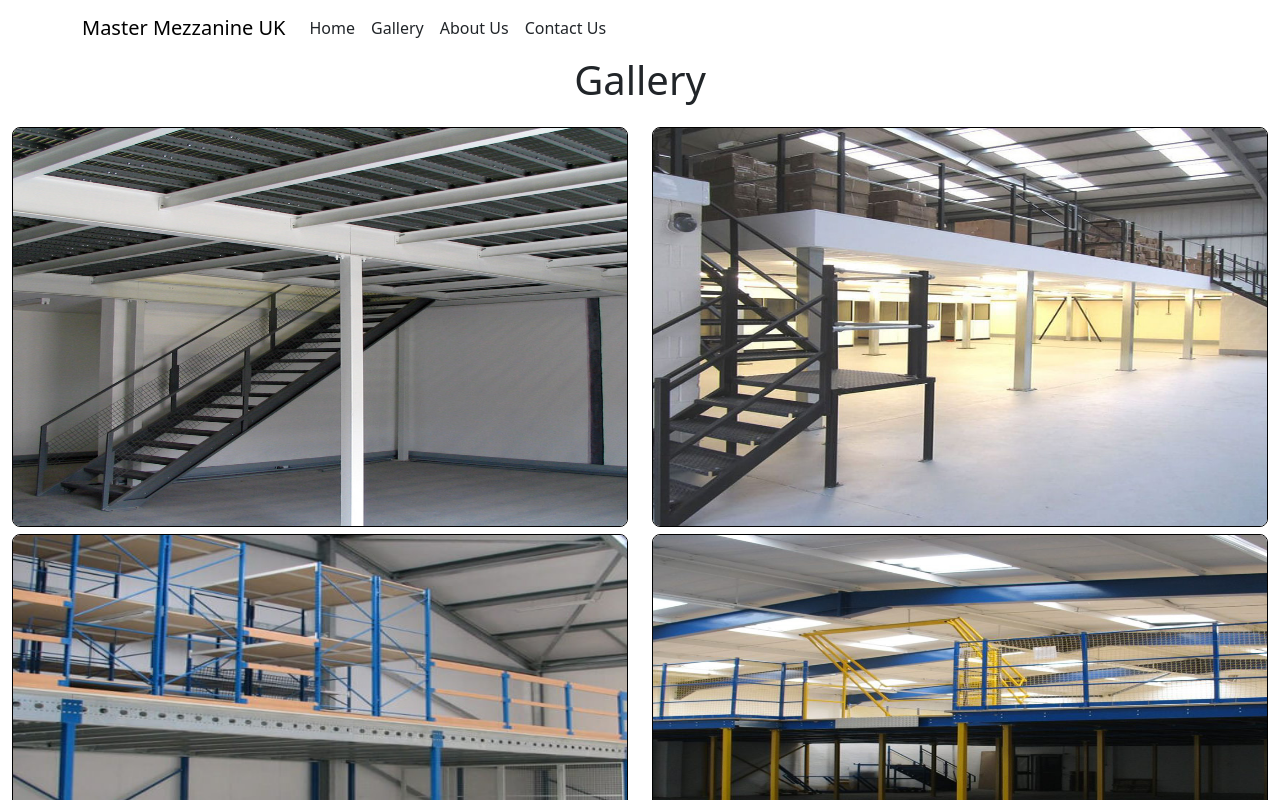
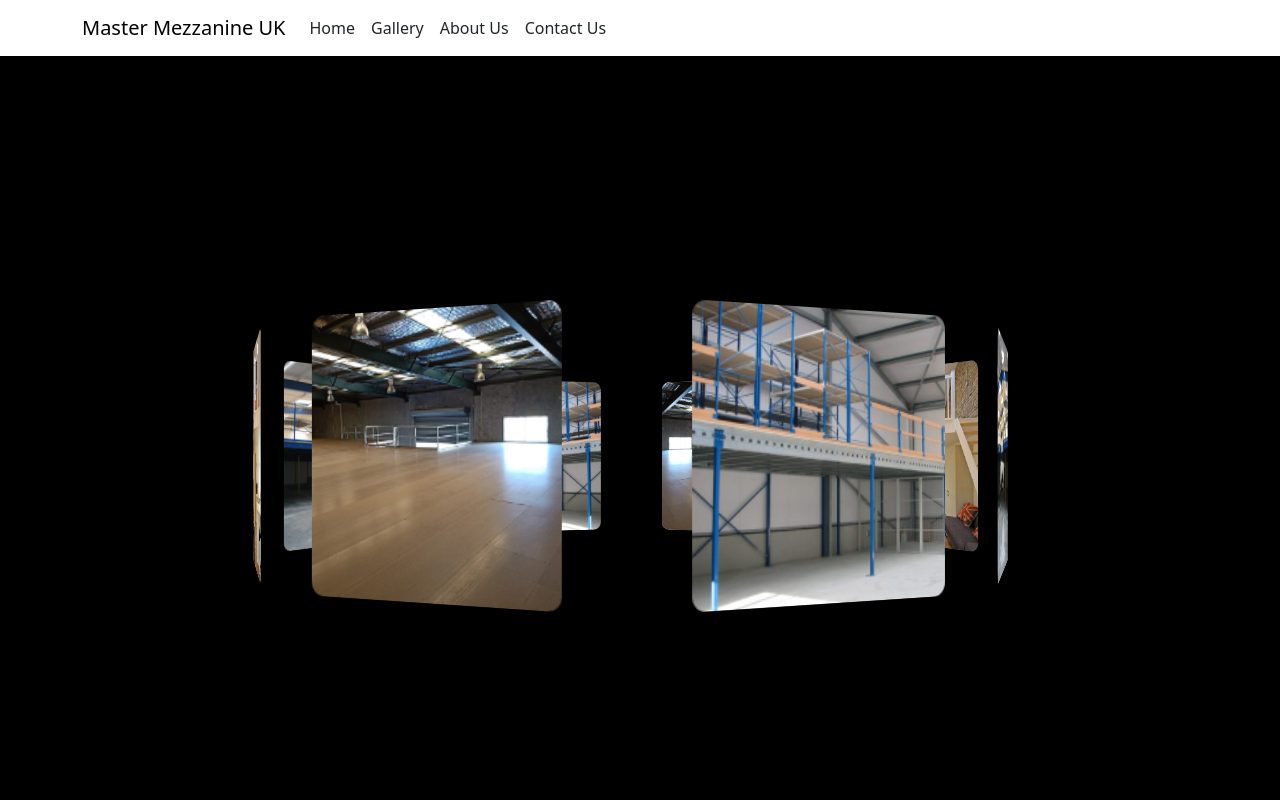
Before and after one commit to jacam666/mezzanine-website, a React (Create React App) app: page /Pages/ImagePage in a window 1280 px wide. Shown: the top 800 px of the page. Built offline with nearby package versions, Linux system fonts and the light colour scheme.

Commit message:
created a 3d gallery for the image page

```diff
--- a/src/Pages/ContactUs.js
+++ b/src/Pages/ContactUs.js
@@ -30,7 +30,7 @@ function ContactUs() {
                     <img src="https://www.freeiconspng.com/uploads/address-icon-25.png" width="80" alt="Hd Icon Address" />
                     <h1>Address</h1>
                     <p className='address-info'>
-                        Doherty's Mezzanine Flooring.<br />
+                        Master Mezzanine Flooring.<br />
                         16 high street,<br />
                         Leighton Buzzard,<br />
                         Lu7 1gg,<br />
--- a/src/Pages/HomePage.js
+++ b/src/Pages/HomePage.js
@@ -4,10 +4,10 @@ function HomePage() {
     return (
         <div className='homepage-container'>
             <div className="row d-flex justify-content-between">
-                <div className="col-md-6">
+                <div className="col-lg-6 col-md-6 col-sm-12">
                     <img className='home-page-image img-fluid mt-1' src='Images/R_edited.jpg' alt='mezzanine flooring' />
                 </div>
-                <div className="col-md-6">
+                <div className="col-lg-6 col-md-6 col-sm-12">
                     <img className='home-page-image img-fluid mt-1' src='Images/838496f8dde33786e17180f7dcb3426d_edited.jpg' alt='mezzanine flooring' />
                 </div>
             </div>
--- a/src/Pages/ImagePage.js
+++ b/src/Pages/ImagePage.js
@@ -1,42 +1,68 @@
+// import React from 'react'
+// import '../Styles/ImagePage.css'
+
+//function ImagePage() {
+    // const imageStyle = {
+    //     border: '1px solid black',
+    //     height: '100%',
+    //     width: '100%',
+    //     borderRadius: '8px'
+    // }
+    // const imageContainer = {
+    //     height: '50vh',
+    //     marginTop: '7px'
+    // }
+
+//     return (
+//         <div className='image-page-container'>
+//             <h1>
+//                 Gallery
+//             </h1>
+//             <div className='image-container row m-auto'>
+//                 <div style={imageContainer} className='col-lg-6 col-md-6 col-sm-12 image-container'>
+//                     <img style={{ ...imageStyle }} className='gallery-image mt-2' src='/Images/1R (1)_edited.jpg' alt='mezzanine floor'></img>
+//                 </div>
+//                 <div style={imageContainer} className='col-lg-6 col-md-6 col-sm-12 image-container'>
+//                     <img style={{ ...imageStyle }} className='gallery-image mt-2  ' src='/Images/2R (1)_edited.jpg' alt='mezzanine floor'></img>
+//                 </div>
+//                 <div style={imageContainer} className='col-lg-6 col-md-6 col-sm-12 image-container'>
+//                     <img style={{ ...imageStyle }} className='gallery-image mt-2 ' src='/Images/3img-industrial-mezzanine-floor_edited.jpg' alt='mezzanine floor'></img>
+//                 </div>
+//                 <div style={imageContainer} className='col-lg-6 col-md-6 col-sm-12 image-container'>
+//                     <img style={{ ...imageStyle }} className='gallery-image mt-2  ' src='/Images/4mezz1_edited.jpg' alt='mezzanine floor'></img>
+//                 </div>
+//                 <div style={imageContainer} className='col-lg-6 col-md-6 col-sm-12 image-container'>
+//                     <img style={{ ...imageStyle }} className='gallery-image mt-2  ' src='/Images/5R (1)_edited.jpg' alt='mezzanine floor'></img>
+//                 </div>
+//                 <div style={imageContainer} className='col-lg-6 col-md-6 col-sm-12 image-container'>
+//                     <img style={{ ...imageStyle }} className='gallery-image mt-2 ' src='/Images/6CUSTOM-MEZZANINE-FLOOR_edited.jpg' alt='mezzanine floor'></img>
+//                 </div>
+//             </div>
+//         </div>
+//     )
+// }
+
+// export default ImagePage
+
+
 import React from 'react'
+import '../Styles/ImagePage.css'
 
 function ImagePage() {
-    const imageStyle = {
-        border: '1px solid black',
-        height: '100%',
-        width: '100%',
-        borderRadius: '8px'
-    }
-    const imageContainer = {
-        height: '50vh',
-        marginTop: '7px'
-    }
 
     return (
-        <div className='image-page-container row'>
-            <h1>
-                Gallery
-            </h1>
-            <div className='image-container row m-auto'>
-                <div style={imageContainer} className='col-lg-6 col-md-6 col-sm-12 image-container'>
-                    <img style={{ ...imageStyle }} className='gallery-image mt-2' src='/Images/1R (1)_edited.jpg' alt='mezzanine floor'></img>
-                </div>
-                <div style={imageContainer} className='col-lg-6 col-md-6 col-sm-12 image-container'>
-                    <img style={{ ...imageStyle }} className='gallery-image mt-2  ' src='/Images/2R (1)_edited.jpg' alt='mezzanine floor'></img>
-                </div>
-                <div style={imageContainer} className='col-lg-6 col-md-6 col-sm-12 image-container'>
-                    <img style={{ ...imageStyle  }} className='gallery-image mt-2 ' src='/Images/3img-industrial-mezzanine-floor_edited.jpg' alt='mezzanine floor'></img>
-                </div>
-                <div style={imageContainer} className='col-lg-6 col-md-6 col-sm-12 image-container'>
-                    <img style={{ ...imageStyle }} className='gallery-image mt-2  ' src='/Images/4mezz1_edited.jpg' alt='mezzanine floor'></img>
-                </div>
-                <div style={imageContainer} className='col-lg-6 col-md-6 col-sm-12 image-container'>
-                    <img style={{ ...imageStyle }} className='gallery-image mt-2  ' src='/Images/5R (1)_edited.jpg' alt='mezzanine floor'></img>
-                </div>
-                <div style={imageContainer} className='col-lg-6 col-md-6 col-sm-12 image-container'>
-                    <img style={{ ...imageStyle }} className='gallery-image mt-2 ' src='/Images/6CUSTOM-MEZZANINE-FLOOR_edited.jpg' alt='mezzanine floor'></img>
-                </div>
-
+        <div className='image-page-container'>
+            <div className='scope'>
+                <span style={{ '--i': 1 }}><img src='/Images/1R (1)_edited.jpg' alt='mezzanine floor' /></span>
+                <span style={{ '--i': 2 }}><img src='/Images/2R (1)_edited.jpg' alt='mezzanine floor' /></span>
+                <span style={{ '--i': 3 }}><img src='/Images/3img-industrial-mezzanine-floor_edited.jpg' alt='mezzanine floor' /></span>
+                <span style={{ '--i': 4 }}><img src='/Images/4mezz1_edited.jpg' alt='mezzanine floor' /></span>
+                <span style={{ '--i': 5 }}><img src='/Images/5R (1)_edited.jpg' alt='mezzanine floor' /></span>
+                <span style={{ '--i': 6 }}><img src='/Images/6CUSTOM-MEZZANINE-FLOOR_edited.jpg' alt='mezzanine floor' /></span>
+                <span style={{ '--i': 7 }}><img src='/Images/3img-industrial-mezzanine-floor_edited.jpg' alt='mezzanine floor' /></span>
+                <span style={{ '--i': 8 }}><img src='/Images/4mezz1_edited.jpg' alt='mezzanine floor' /></span>
+                <span style={{ '--i': 9 }}><img src='/Images/5R (1)_edited.jpg' alt='mezzanine floor' /></span>
+                <span style={{ '--i': 10 }}><img src='/Images/6CUSTOM-MEZZANINE-FLOOR_edited.jpg' alt='mezzanine floor' /></span>
             </div>
         </div>
     )
--- /dev/null
+++ b/src/Styles/ImagePage.css
@@ -0,0 +1,72 @@
+.image-page-container {
+    margin: 0 auto;
+    padding: 0;
+    display: flex;
+    justify-content: left;
+    align-items: center;
+    height: 100vh;
+    background: #000000;
+    background: -webkit-linear-gradient(to right, #2c5364, #203a43, #0f2027);
+    overflow: hidden;
+}
+
+.scope {
+    position: relative;
+    margin-left: 530px;
+    width: 200px;
+    height: 200px;
+    transform-style: preserve-3d;
+    animation: slid 30s linear infinite;
+}
+
+.scope span {
+    position: absolute;
+    top: 0;
+    left: 0;
+    width: 100%;
+    height: 100%;
+    transform-origin: center;
+    transform-style: preserve-3d;
+    transform: rotateY(calc(var(--i) * 45deg)) translateZ(350px);
+}
+
+.scope span img {
+    position: absolute;
+    top: 0;
+    left: 0;
+    width: 100%;
+    height: 100%;
+    border-radius: 10px;
+    object-fit: cover;
+    transition: 2s;
+}
+
+.scope span:hover img {
+    transform: translateY(-20px) scale(1.5);
+}
+
+@keyframes slid {
+    0% {
+        transform: perspective(1000px) rotateY(0deg);
+    }
+
+    100% {
+        transform: perspective(1000px) rotateY(360deg);
+    }
+}
+
+@media (max-width: 768px) {
+    .image-page-container {
+        justify-content: center; /* Center content on smaller screens */
+    }
+
+    .scope {
+        margin-left: 19%; /* Adjust this margin as needed */
+        width: 40%; /* Adjust this width as needed */
+    }
+}
+@media screen and (min-width: 769px) and (max-width: 1200px) {
+    .scope {
+        margin-left: 450px;
+    }
+}
```
Also changed, not shown: src/Components/GalleryCarousel.js (added, +14 -0 lines).
